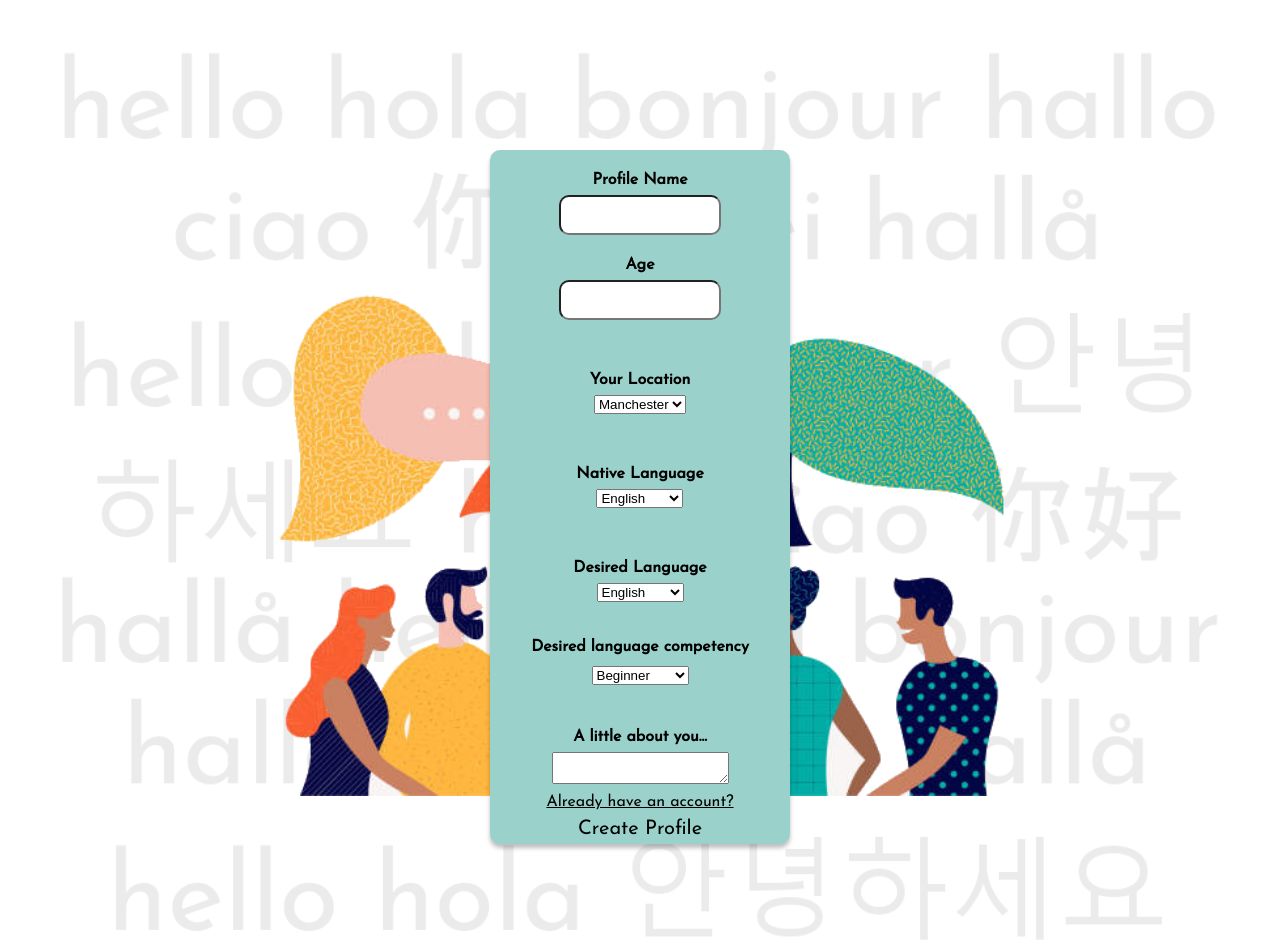
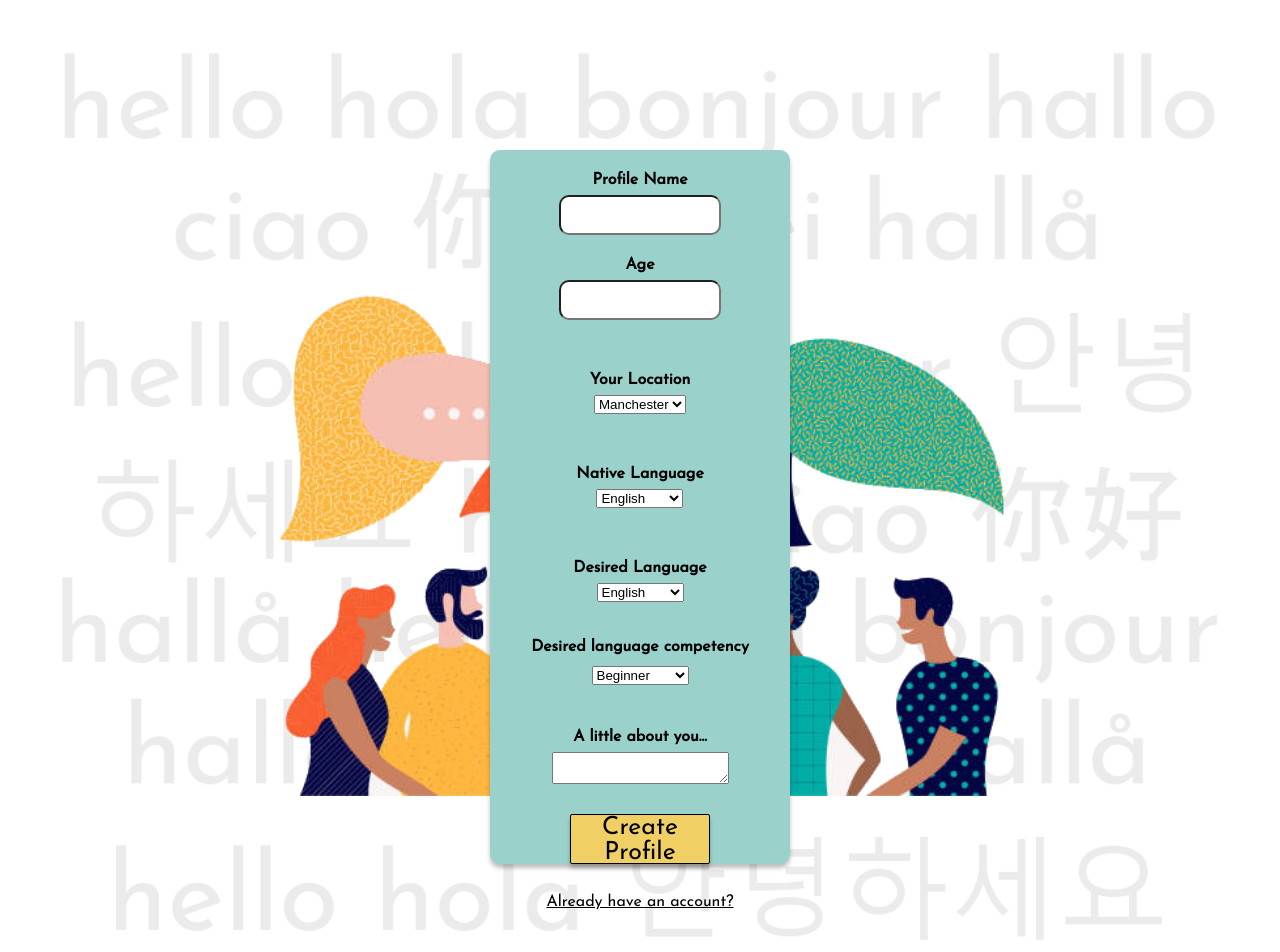
Before and after one commit to AnnaC200/conversa, a React (Create React App) app: page /Register2 in a window 1280 px wide. Shown: the top 952 px of the page. Built offline with nearby package versions, Linux system fonts and the light colour scheme.

Commit message:
styled links on register and register2 to look like buttons

```diff
--- a/src/components/Register2.js
+++ b/src/components/Register2.js
@@ -133,8 +133,14 @@ const Register2 = () => {
           <h3> A little about you...</h3>
           <textarea> </textarea>
           <br />
-          <Link to="/MyProfile">Create Profile</Link>
+          <Link className="button" to="/MyProfile">
+            Create Profile
+          </Link>
         </form>
+        <br />
+        <br />
+        <br />
+        <br />
         <br />
         <div className="link-to">
           <Link to="/Login">Already have an account?</Link>
--- a/src/styles/register.css
+++ b/src/styles/register.css
@@ -56,5 +56,19 @@
   font-family: 'Josefin Sans', sans-serif;
   text-align: center;
   text-decoration: underline;
-  bottom: 15px;
+  bottom: 10px;
 }
+
+
+#registerbutton {
+  font-family: 'Josefin Sans', sans-serif;
+    width: 140px;
+    height: 50px;
+    background: #F0CF65;
+    border: 1px solid #000000;
+    border-radius: 2px;
+    box-shadow: 0px 4px 4px rgba(0, 0, 0, 0.25);
+    font-size: 25px;
+    text-align: center;
+    line-height: 25px;
+}
--- a/src/styles/register2.css
+++ b/src/styles/register2.css
@@ -84,17 +84,6 @@
     top: 200px;
   }
 
-  #button2 {
-    background-color: #f0cf65;
-    border-radius: 10px;
-    width: 40%;
-    line-height: 30px;
-    font-family: 'Josefin Sans', sans-serif;
-    font-size: 20px;
-    margin-top: 10%;
-    margin-bottom: 10%;;
-  }
-
 .competency-text {
   font-size: 15px;
   font-family: 'Josefin Sans', sans-serif;
@@ -103,3 +92,16 @@
 h3 {
   font-size: medium;
 }
+
+.button {
+  font-family: 'Josefin Sans', sans-serif;
+    width: 140px;
+    height: 50px;
+    background: #F0CF65;
+    border: 1px solid #000000;
+    border-radius: 2px;
+    box-shadow: 0px 4px 4px rgba(0, 0, 0, 0.25);
+    font-size: 25px;
+    text-align: center;
+    line-height: 25px;
+}
```
